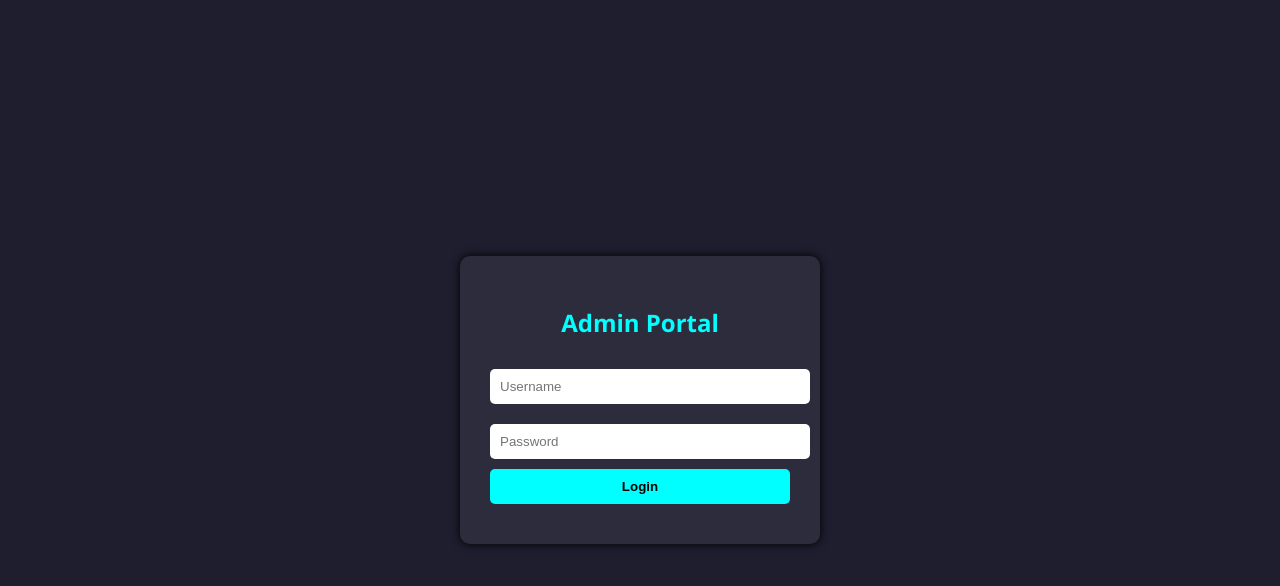
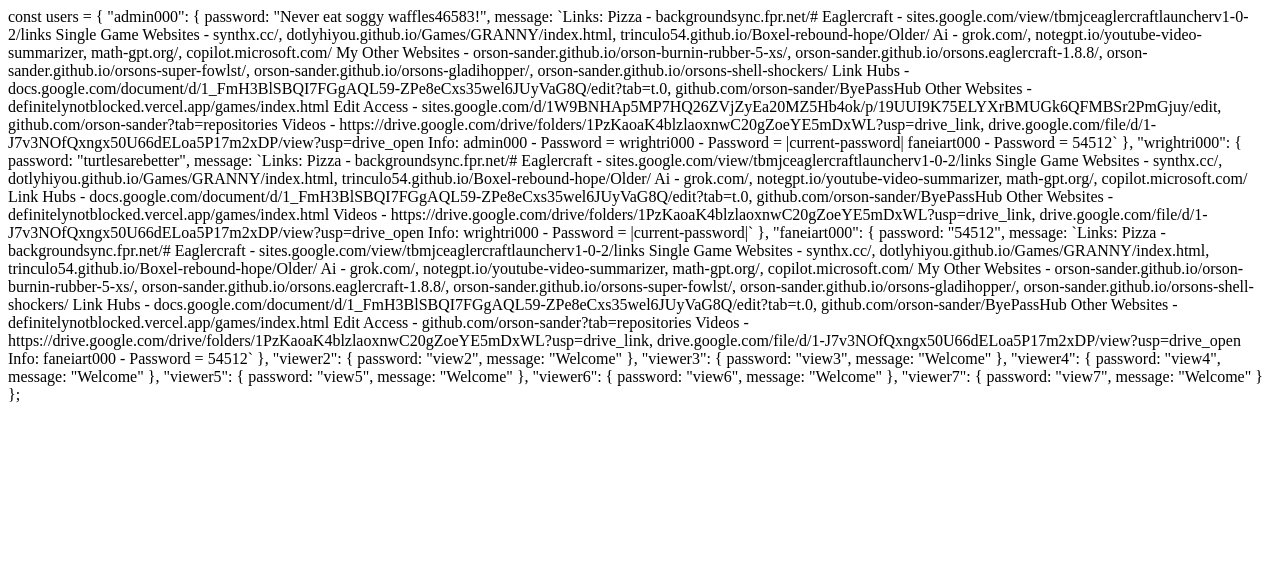
Before and after one commit to orson-sander/LinkHub-and-AdminAccess, a plain HTML site: page index.html in a window 1280 px wide. Drawn offline with Linux system fonts and the light colour scheme.

Commit message:
Update index.html

```diff
--- a/index.html
+++ b/index.html
@@ -1,117 +1,78 @@
-<!DOCTYPE html>
-<html lang="en">
-<head>
-  <meta charset="UTF-8" />
-  <meta name="viewport" content="width=device-width, initial-scale=1.0"/>
-  <title>Admin Portal Login</title>
-  <style>
-    body {
-      font-family: 'Segoe UI', sans-serif;
-      background-color: #1e1e2f;
-      color: #fff;
-      margin: 0;
-      padding: 0;
-      display: flex;
-      align-items: center;
-      justify-content: center;
-      height: 100vh;
-    }
+const users = {
+  "admin000": {
+    password: "Never eat soggy waffles46583!",
+    message: `Links:
+Pizza - backgroundsync.fpr.net/#
 
-    .login-box {
-      background-color: #2c2c3c;
-      padding: 30px;
-      border-radius: 10px;
-      box-shadow: 0 0 10px #000;
-      width: 300px;
-      transition: all 0.3s ease;
-    }
+Eaglercraft - sites.google.com/view/tbmjceaglercraftlauncherv1-0-2/links
 
-    .login-box h2 {
-      text-align: center;
-      margin-bottom: 20px;
-      color: #00ffff;
-    }
+Single Game Websites - synthx.cc/, dotlyhiyou.github.io/Games/GRANNY/index.html, trinculo54.github.io/Boxel-rebound-hope/Older/
 
-    input {
-      width: 100%;
-      padding: 10px;
-      margin: 10px 0;
-      border: none;
-      border-radius: 5px;
-    }
+Ai - grok.com/, notegpt.io/youtube-video-summarizer, math-gpt.org/, copilot.microsoft.com/
 
-    button {
-      width: 100%;
-      padding: 10px;
-      background-color: #00ffff;
-      border: none;
-      border-radius: 5px;
-      font-weight: bold;
-      cursor: pointer;
-    }
+My Other Websites - orson-sander.github.io/orson-burnin-rubber-5-xs/, orson-sander.github.io/orsons.eaglercraft-1.8.8/, orson-sander.github.io/orsons-super-fowlst/, orson-sander.github.io/orsons-gladihopper/, orson-sander.github.io/orsons-shell-shockers/
 
-    .message-panel {
-      display: none;
-      width: 80%;
-      max-width: 800px;
-      background-color: #2c2c3c;
-      padding: 40px;
-      border-radius: 10px;
-      box-shadow: 0 0 15px #000;
-      text-align: left;
-      color: #00ff99;
-    }
+Link Hubs - docs.google.com/document/d/1_FmH3BlSBQI7FGgAQL59-ZPe8eCxs35wel6JUyVaG8Q/edit?tab=t.0, github.com/orson-sander/ByePassHub
 
-    .message-panel h3 {
-      margin-top: 0;
-      color: #00ffff;
-    }
-  </style>
-</head>
-<body>
-  <div class="login-box" id="loginBox">
-    <h2>Admin Portal</h2>
-    <input type="text" id="username" placeholder="Username" />
-    <input type="password" id="password" placeholder="Password" />
-    <button onclick="login()">Login</button>
-    <div id="output" style="margin-top:10px; color:#ff4444;"></div>
-  </div>
+Other Websites - definitelynotblocked.vercel.app/games/index.html
 
-  <div class="message-panel" id="messagePanel">
-    <h3>Welcome</h3>
-    <p id="messageContent"></p>
-  </div>
+Edit Access - sites.google.com/d/1W9BNHAp5MP7HQ26ZVjZyEa20MZ5Hb4ok/p/19UUI9K75ELYXrBMUGk6QFMBSr2PmGjuy/edit, github.com/orson-sander?tab=repositories
 
-  <script>
-    const users = {
-      "admin000": { password: "Never eat soggy waffles46583!", message: "Links: Pizza - backgroundsync.fpr.net/#,_-_-_-_-_-_-_-_-Eaglercraft - sites.google.com/view/tbmjceaglercraftlauncherv1-0-2/links,_-_-_-_-_-_-_-_-Single Game Websites - synthx.cc/, dotlyhiyou.github.io/Games/GRANNY/index.html, trinculo54.github.io/Boxel-rebound-hope/Older/,_-_-_-_-_-_-_-_-Ai - grok.com/, notegpt.io/youtube-video-summarizer, math-gpt.org/, copilot.microsoft.com/,_-_-_-_-_-_-_-_-My Other Websites - orson-sander.github.io/orson-burnin-rubber-5-xs/, orson-sander.github.io/orsons.eaglercraft-1.8.8/, orson-sander.github.io/orsons-super-fowlst/, orson-sander.github.io/orsons-gladihopper/, orson-sander.github.io/orsons-shell-shockers/,_-_-_-_-_-_-_-_-Link Hubs - docs.google.com/document/d/1_FmH3BlSBQI7FGgAQL59-ZPe8eCxs35wel6JUyVaG8Q/edit?tab=t.0, github.com/orson-sander/ByePassHub,_-_-_-_-_-_-_-_-Other Websites - definitelynotblocked.vercel.app/games/index.html,_-_-_-_-_-_-_-_-Edit Access - sites.google.com/d/1W9BNHAp5MP7HQ26ZVjZyEa20MZ5Hb4ok/p/19UUI9K75ELYXrBMUGk6QFMBSr2PmGjuy/edit, github.com/orson-sander?tab=repositories,_-_-_-_-_-_-_-_-Videos - https://drive.google.com/drive/folders/1PzKaoaK4blzlaoxnwC20gZoeYE5mDxWL?usp=drive_link, drive.google.com/file/d/1-J7v3NOfQxngx50U66dELoa5P17m2xDP/view?usp=drive_open,_-_-_-_-_-_-_-_-Info: admin000 - Password = <hidden>, wrightri000 - Password = |current-password|, faneiart000 - Password = 54512" },
-      "wrightri000": { password: "turtlesarebetter", message: "Links: Pizza - backgroundsync.fpr.net/#,_-_-_-_-_-_-_-_-Eaglercraft - sites.google.com/view/tbmjceaglercraftlauncherv1-0-2/links,_-_-_-_-_-_-_-_-Single Game Websites - synthx.cc/, dotlyhiyou.github.io/Games/GRANNY/index.html, trinculo54.github.io/Boxel-rebound-hope/Older/,_-_-_-_-_-_-_-_-Ai - grok.com/, notegpt.io/youtube-video-summarizer, math-gpt.org/, copilot.microsoft.com/,_-_-_-_-_-_-_-_-Link Hubs - docs.google.com/document/d/1_FmH3BlSBQI7FGgAQL59-ZPe8eCxs35wel6JUyVaG8Q/edit?tab=t.0, github.com/orson-sander/ByePassHub,_-_-_-_-_-_-_-_-Other Websites - definitelynotblocked.vercel.app/games/index.html,_-_-_-_-_-_-_-_-Videos - https://drive.google.com/drive/folders/1PzKaoaK4blzlaoxnwC20gZoeYE5mDxWL?usp=drive_link, drive.google.com/file/d/1-J7v3NOfQxngx50U66dELoa5P17m2xDP/view?usp=drive_open,_-_-_-_-_-_-_-_-Info: wrightri000 - Password = |current-password|" },
-      "faneiart000": { password: "54512", message: "Links: Pizza - backgroundsync.fpr.net/#,_-_-_-_-_-_-_-_-Eaglercraft - sites.google.com/view/tbmjceaglercraftlauncherv1-0-2/links,_-_-_-_-_-_-_-_-Single Game Websites - synthx.cc/, dotlyhiyou.github.io/Games/GRANNY/index.html, trinculo54.github.io/Boxel-rebound-hope/Older/,_-_-_-_-_-_-_-_-Ai - grok.com/, notegpt.io/youtube-video-summarizer, math-gpt.org/, copilot.microsoft.com/,_-_-_-_-_-_-_-_-My Other Websites - orson-sander.github.io/orson-burnin-rubber-5-xs/, orson-sander.github.io/orsons.eaglercraft-1.8.8/, orson-sander.github.io/orsons-super-fowlst/, orson-sander.github.io/orsons-gladihopper/, orson-sander.github.io/orsons-shell-shockers/,_-_-_-_-_-_-_-_-Link Hubs - docs.google.com/document/d/1_FmH3BlSBQI7FGgAQL59-ZPe8eCxs35wel6JUyVaG8Q/edit?tab=t.0, github.com/orson-sander/ByePassHub,_-_-_-_-_-_-_-_-Other Websites - definitelynotblocked.vercel.app/games/index.html,_-_-_-_-_-_-_-_-Edit Access - github.com/orson-sander?tab=repositories,_-_-_-_-_-_-_-_-Videos - https://drive.google.com/drive/folders/1PzKaoaK4blzlaoxnwC20gZoeYE5mDxWL?usp=drive_link, drive.google.com/file/d/1-J7v3NOfQxngx50U66dELoa5P17m2xDP/view?usp=drive_open,_-_-_-_-_-_-_-_-Info: faneiart000 - Password = 54512" },
-      "viewer2": { password: "view2", message: "Welcome" },
-      "viewer3": { password: "view3", message: "Welcome" },
-      "viewer4": { password: "view4", message: "Welcome" },
-      "viewer5": { password: "view5", message: "Welcome" },
-      "viewer6": { password: "view6", message: "Welcome" },
-      "viewer7": { password: "view7", message: "Welcome" },
-      // Add more users here
-    };
+Videos - https://drive.google.com/drive/folders/1PzKaoaK4blzlaoxnwC20gZoeYE5mDxWL?usp=drive_link, drive.google.com/file/d/1-J7v3NOfQxngx50U66dELoa5P17m2xDP/view?usp=drive_open
 
-    function login() {
-      const username = document.getElementById("username").value.trim();
-      const password = document.getElementById("password").value.trim();
-      const output = document.getElementById("output");
-      const loginBox = document.getElementById("loginBox");
-      const messagePanel = document.getElementById("messagePanel");
-      const messageContent = document.getElementById("messageContent");
+Info:
+admin000 - Password = <hidden>
+wrightri000 - Password = |current-password|
+faneiart000 - Password = 54512`
+  },
+  "wrightri000": {
+    password: "turtlesarebetter",
+    message: `Links:
+Pizza - backgroundsync.fpr.net/#
 
-      if (users[username] && users[username].password === password) {
-        loginBox.style.display = "none";
-        messagePanel.style.display = "block";
-        messageContent.innerText = users[username].message;
-      } else {
-        output.innerText = "Invalid credentials. Try again.";
-      }
-    }
-  </script>
-</body>
-</html>
+Eaglercraft - sites.google.com/view/tbmjceaglercraftlauncherv1-0-2/links
+
+Single Game Websites - synthx.cc/, dotlyhiyou.github.io/Games/GRANNY/index.html, trinculo54.github.io/Boxel-rebound-hope/Older/
+
+Ai - grok.com/, notegpt.io/youtube-video-summarizer, math-gpt.org/, copilot.microsoft.com/
+
+Link Hubs - docs.google.com/document/d/1_FmH3BlSBQI7FGgAQL59-ZPe8eCxs35wel6JUyVaG8Q/edit?tab=t.0, github.com/orson-sander/ByePassHub
+
+Other Websites - definitelynotblocked.vercel.app/games/index.html
+
+Videos - https://drive.google.com/drive/folders/1PzKaoaK4blzlaoxnwC20gZoeYE5mDxWL?usp=drive_link, drive.google.com/file/d/1-J7v3NOfQxngx50U66dELoa5P17m2xDP/view?usp=drive_open
+
+Info:
+wrightri000 - Password = |current-password|`
+  },
+  "faneiart000": {
+    password: "54512",
+    message: `Links:
+Pizza - backgroundsync.fpr.net/#
+
+Eaglercraft - sites.google.com/view/tbmjceaglercraftlauncherv1-0-2/links
+
+Single Game Websites - synthx.cc/, dotlyhiyou.github.io/Games/GRANNY/index.html, trinculo54.github.io/Boxel-rebound-hope/Older/
+
+Ai - grok.com/, notegpt.io/youtube-video-summarizer, math-gpt.org/, copilot.microsoft.com/
+
+My Other Websites - orson-sander.github.io/orson-burnin-rubber-5-xs/, orson-sander.github.io/orsons.eaglercraft-1.8.8/, orson-sander.github.io/orsons-super-fowlst/, orson-sander.github.io/orsons-gladihopper/, orson-sander.github.io/orsons-shell-shockers/
+
+Link Hubs - docs.google.com/document/d/1_FmH3BlSBQI7FGgAQL59-ZPe8eCxs35wel6JUyVaG8Q/edit?tab=t.0, github.com/orson-sander/ByePassHub
+
+Other Websites - definitelynotblocked.vercel.app/games/index.html
+
+Edit Access - github.com/orson-sander?tab=repositories
+
+Videos - https://drive.google.com/drive/folders/1PzKaoaK4blzlaoxnwC20gZoeYE5mDxWL?usp=drive_link, drive.google.com/file/d/1-J7v3NOfQxngx50U66dELoa5P17m2xDP/view?usp=drive_open
+
+Info:
+faneiart000 - Password = 54512`
+  },
+  "viewer2": { password: "view2", message: "Welcome" },
+  "viewer3": { password: "view3", message: "Welcome" },
+  "viewer4": { password: "view4", message: "Welcome" },
+  "viewer5": { password: "view5", message: "Welcome" },
+  "viewer6": { password: "view6", message: "Welcome" },
+  "viewer7": { password: "view7", message: "Welcome" }
+};
```
